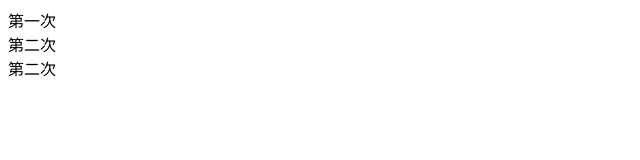
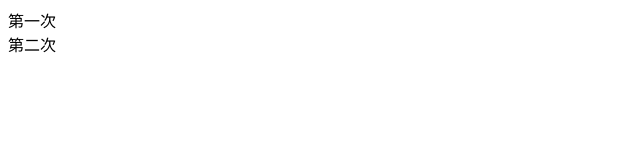
Before and after one commit to junfeng0309/hello, a plain HTML site: page index.html in a window 1280 px wide. Shown: the full height of the page, 0-640 px from the left. Drawn offline with Linux system fonts and the light colour scheme.

Commit message:
Revert "修改了一道菜"
This reverts commit ef2b7057099096d4a1b939569d5bd66d521ee84e.

```diff
--- a/index.html
+++ b/index.html
@@ -9,7 +9,6 @@
 <body>
     <div>第一次</div>
     <div>第二次</div>
-    <div>第二次</div>
 
 </body>
 </html>
```
